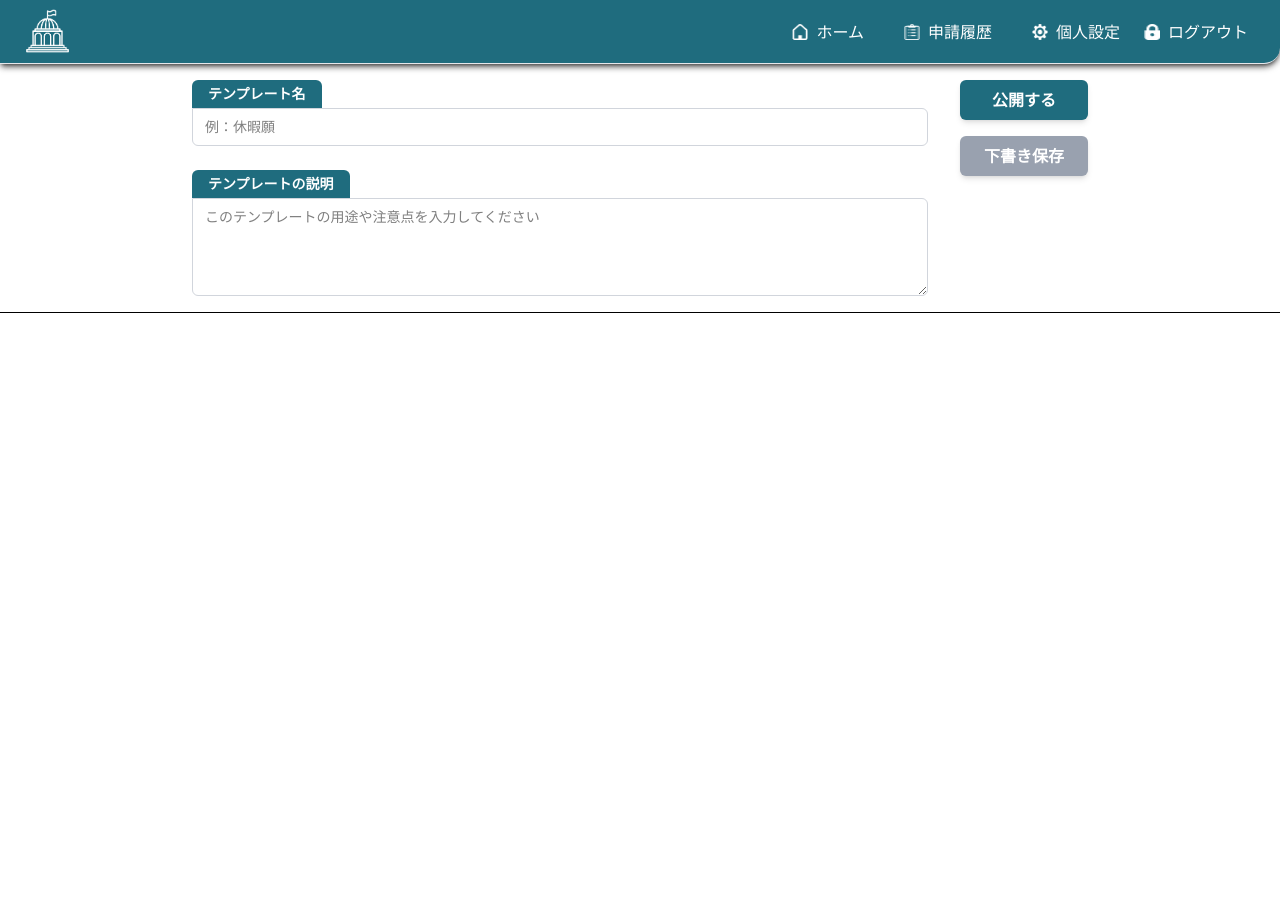
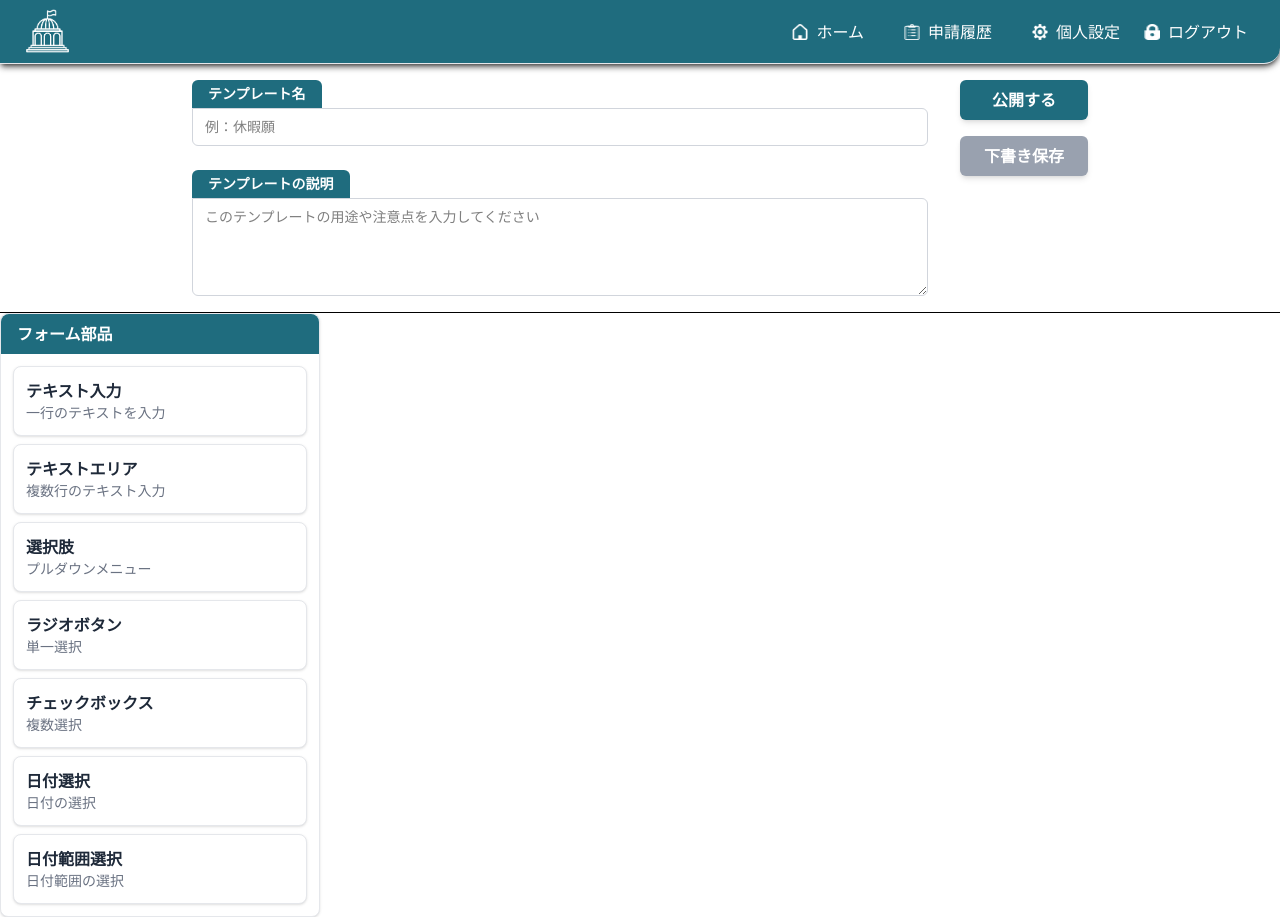
Before and after one commit to harutocom/city-hall-workflow, a Next.js app: page /settings/templates/create in a window 1280 px wide. Before the commit the page ends 800 px from the top, so only its background shows below. Built offline with nearby package versions, Linux system fonts and the light colour scheme.

Commit message:
feat: テンプレート作成のフォーム部品の部分を作成

```diff
--- a/app/(app)/settings/templates/create/page.tsx
+++ b/app/(app)/settings/templates/create/page.tsx
@@ -4,6 +4,7 @@
 
 import { useState } from "react";
 import TemplateMetadataForm from "@/componets/featurses/templates-bilder/TemplateMetadataForm";
+import FormComponentPalette from "@/componets/featurses/templates-bilder/FormComponentPalette";
 
 export default function templateCreatePage() {
   const [name, setName] = useState("");
@@ -11,6 +12,8 @@ export default function templateCreatePage() {
   const [isLoading, setIsLoading] = useState(false);
 
   const handleSubmit = () => {};
+  const onAddComponent = () => {};
+
   //   const onNameChange = () => {};
   //   const onDescriptionchange = () => {};
   return (
@@ -51,14 +54,11 @@ export default function templateCreatePage() {
           </div>
         </div>
       </div>
+      <div className="flex">
+        <div className="w-[320px]">
+          <FormComponentPalette onAddComponent={onAddComponent} />
+        </div>
+      </div>
     </>
-    // <div className="mt-[20px]">
-    //   <TemplateMetaDataForm
-    //     name={name}
-    //     description={description}
-    //     onNameChange={onNameChange}
-    //     onDescriptionChange={onDescriptionchange}
-    //   />
-    // </div>
   );
 }
--- a/componets/featurses/templates-bilder/FormComponentPalette.tsx
+++ b/componets/featurses/templates-bilder/FormComponentPalette.tsx
@@ -0,0 +1,75 @@
+// componets/features/templates-bilder/FormComponentPalette.tsx
+import { FormComponentType } from "@/types/template";
+interface FormComponentPaletteProps {
+  // ユーザーが部品ボタンをクリックしたときに呼び出す関数
+  onAddComponent: (type: FormComponentType) => void;
+}
+
+const PALETTE_ITEMS = [
+  {
+    type: "text" as FormComponentType,
+    label: "テキスト入力",
+    description: "一行のテキストを入力",
+  },
+  {
+    type: "textarea" as FormComponentType,
+    label: "テキストエリア",
+    description: "複数行のテキスト入力",
+  },
+  {
+    type: "select" as FormComponentType,
+    label: "選択肢",
+    description: "プルダウンメニュー",
+  },
+  {
+    type: "radio" as FormComponentType,
+    label: "ラジオボタン",
+    description: "単一選択",
+  },
+  {
+    type: "checkbox" as FormComponentType,
+    label: "チェックボックス",
+    description: "複数選択",
+  },
+  {
+    type: "date" as FormComponentType,
+    label: "日付選択",
+    description: "日付の選択",
+  },
+  {
+    type: "date_range" as FormComponentType,
+    label: "日付範囲選択",
+    description: "日付範囲の選択",
+  },
+];
+
+/**
+ * フォームビルダーの左側に配置する、追加可能なフォーム部品の一覧パレット
+ * @param onAddComponent - 部品ボタンがクリックされたときに呼び出されるコールバック関数
+ */
+
+export default function FormComponentPalette({
+  onAddComponent,
+}: FormComponentPaletteProps) {
+  return (
+    <aside className="h-full bg-white border border-gray-200 rounded-lg shadow-sm">
+      <div className="bg-[#1F6C7E] text-white font-semibold py-2 px-4 rounded-t-lg">
+        フォーム部品
+      </div>
+      <div className="p-3 space-y-2">
+        {PALETTE_ITEMS.map((item) => (
+          <button
+            key={item.type}
+            onClick={() => onAddComponent(item.type)}
+            className="w-full flex items-center p-3 text-left bg-white border border-gray-200 rounded-lg shadow-sm hover:bg-gray-100 hover:border-gray-300 focus:outline-none focus:ring-2 focus:ring-offset-2 focus:ring-[#008080] transition-all"
+          >
+            <div>
+              <p className="font-semibold text-gray-800">{item.label}</p>
+              <p className="text-sm text-gray-500">{item.description}</p>
+            </div>
+          </button>
+        ))}
+      </div>
+    </aside>
+  );
+}
--- /dev/null
+++ b/types/template.ts
@@ -0,0 +1,16 @@
+export type FormComponentType =
+  | "text"
+  | "textarea"
+  | "select"
+  | "radio"
+  | "checkbox"
+  | "date"
+  | "date_range";
+
+export interface FormComponent {
+  id: string;
+  type: FormComponentType; // ← ここで早速使う！
+  label: string;
+  placeholder?: string;
+  required: boolean;
+}
```
